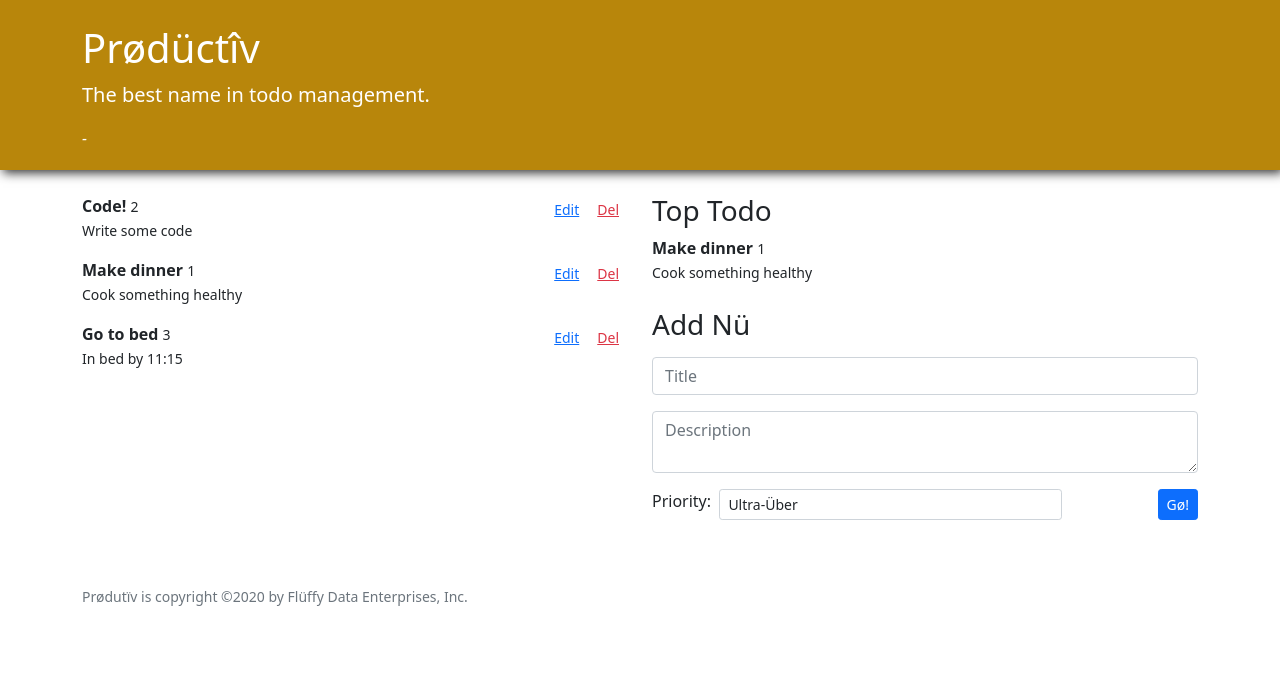
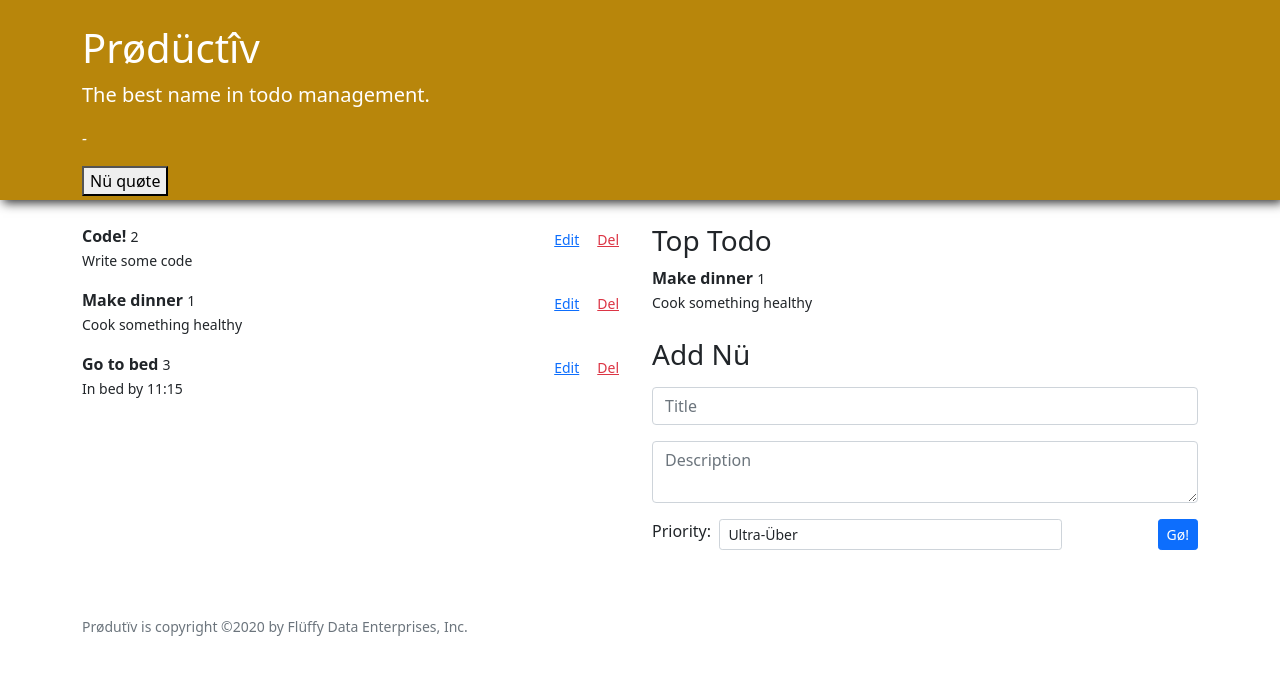
Before and after one commit to loganwinnier/react-productiv, a React (Create React App) app in the folder productiv/: page / in a window 1280 px wide. Both pictures are taken after a click on the button "Get Inspirational Quote". Shown: the top 674 px of the page. Built offline with nearby package versions, Linux system fonts and the light colour scheme; no server answers.

Commit message:
WIP: new quote not working.

```diff
--- a/productiv/src/Quote.js
+++ b/productiv/src/Quote.js
@@ -19,7 +19,12 @@ function Quote() {
       {
         showRandomQuote
           ?
-          <RandomInspoQuote />
+          <div>
+            <RandomInspoQuote />
+            <form onSubmit={handleGetQuote}>
+              <button>Nü quøte</button>
+            </form>
+          </div>
           :
           <form onSubmit={handleGetQuote}>
             <button>Get Inspirational Quote</button>
```
